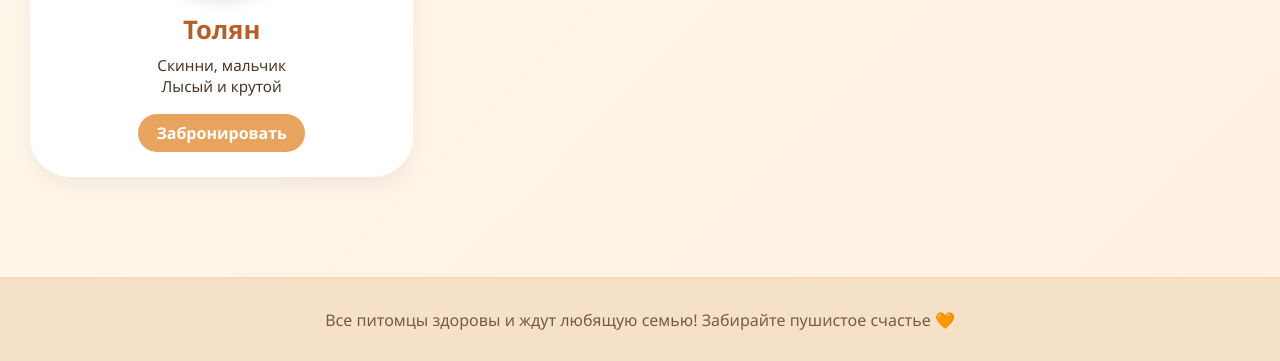
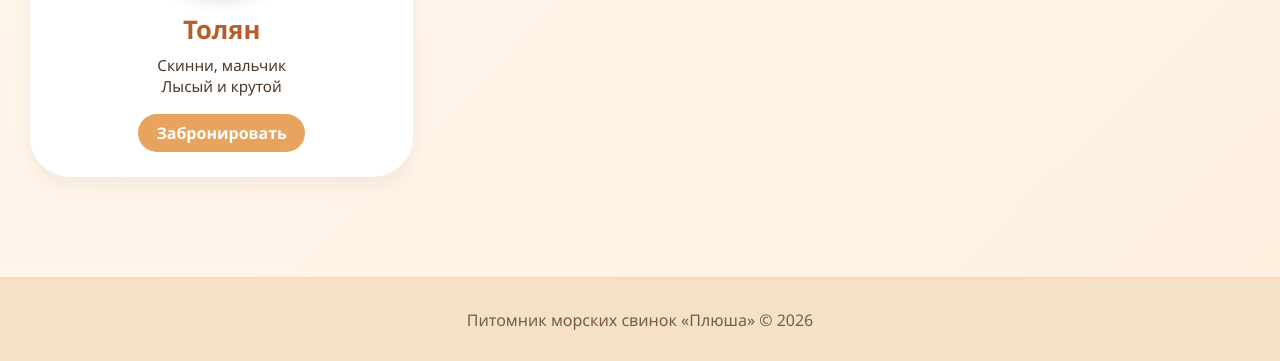
Before and after one commit to nastyuha777/github.io, a plain HTML site: page gallery.html in a window 1280 px wide. Shown: the part 852-1213 px from the top of the page. Drawn offline with Linux system fonts and the light colour scheme.

Commit message:
gallery.html

```diff
--- a/gallery.html
+++ b/gallery.html
@@ -110,7 +110,7 @@
 
 <footer class="footer">
     <div class="container">
-        <p>Все питомцы здоровы и ждут любящую семью! Забирайте пушистое счастье 🧡</p>
+        <p>Питомник морских свинок «Плюша» © 2026</p>
     </div>
 </footer>
 </body>
```
